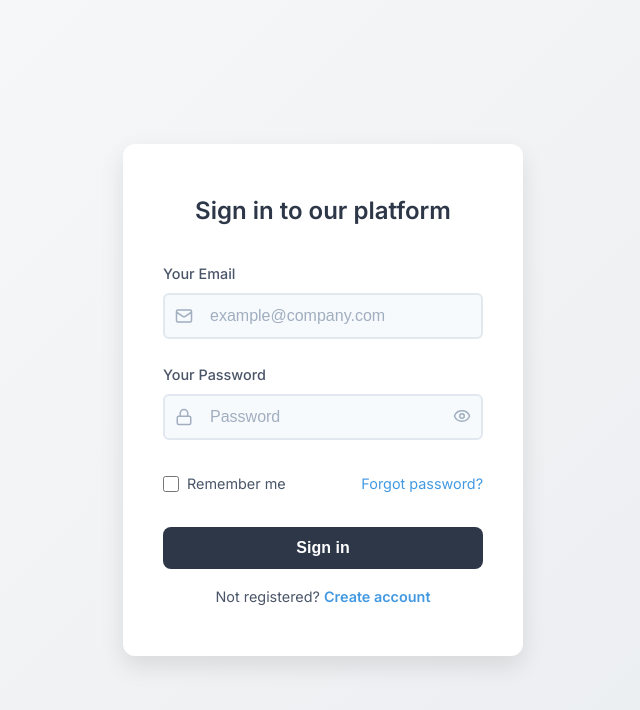
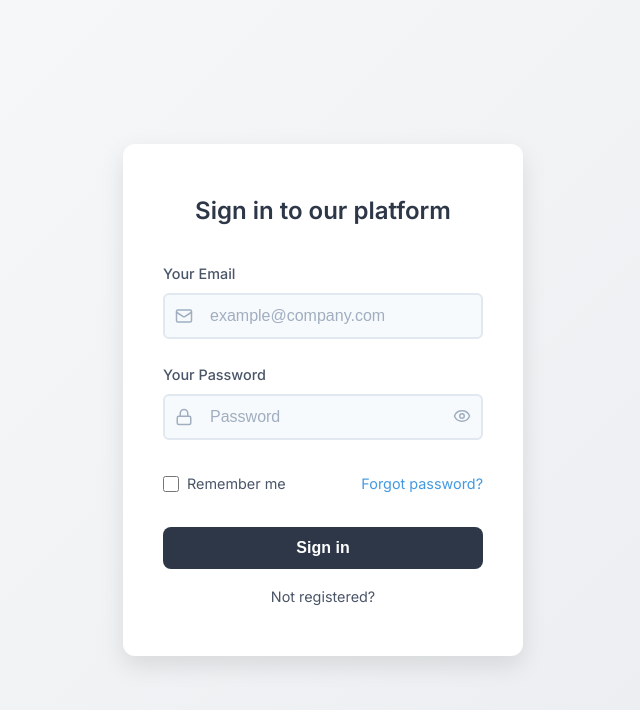
Before and after one commit to waqqas-ali/E-billing-web-appliction, a React (Vite) app: page /login in a window 1280 px wide. Shown: the top 710 px of the page, without its empty margins (317-957 px from the left). Built offline with nearby package versions, Linux system fonts and the light colour scheme; no server answers.

Commit message:
login change

```diff
--- a/src/pages/auth/login/Login.jsx
+++ b/src/pages/auth/login/Login.jsx
@@ -233,9 +233,9 @@ const Login = () => {
 
             <div className={styles.signupText}>
               Not registered?{" "}
-              <Link to="/register" className={styles.signupLink}>
+              {/* <Link to="/register" className={styles.signupLink}>
                 Create account
-              </Link>
+              </Link> */}
             </div>
           </div>
         </div>
```
